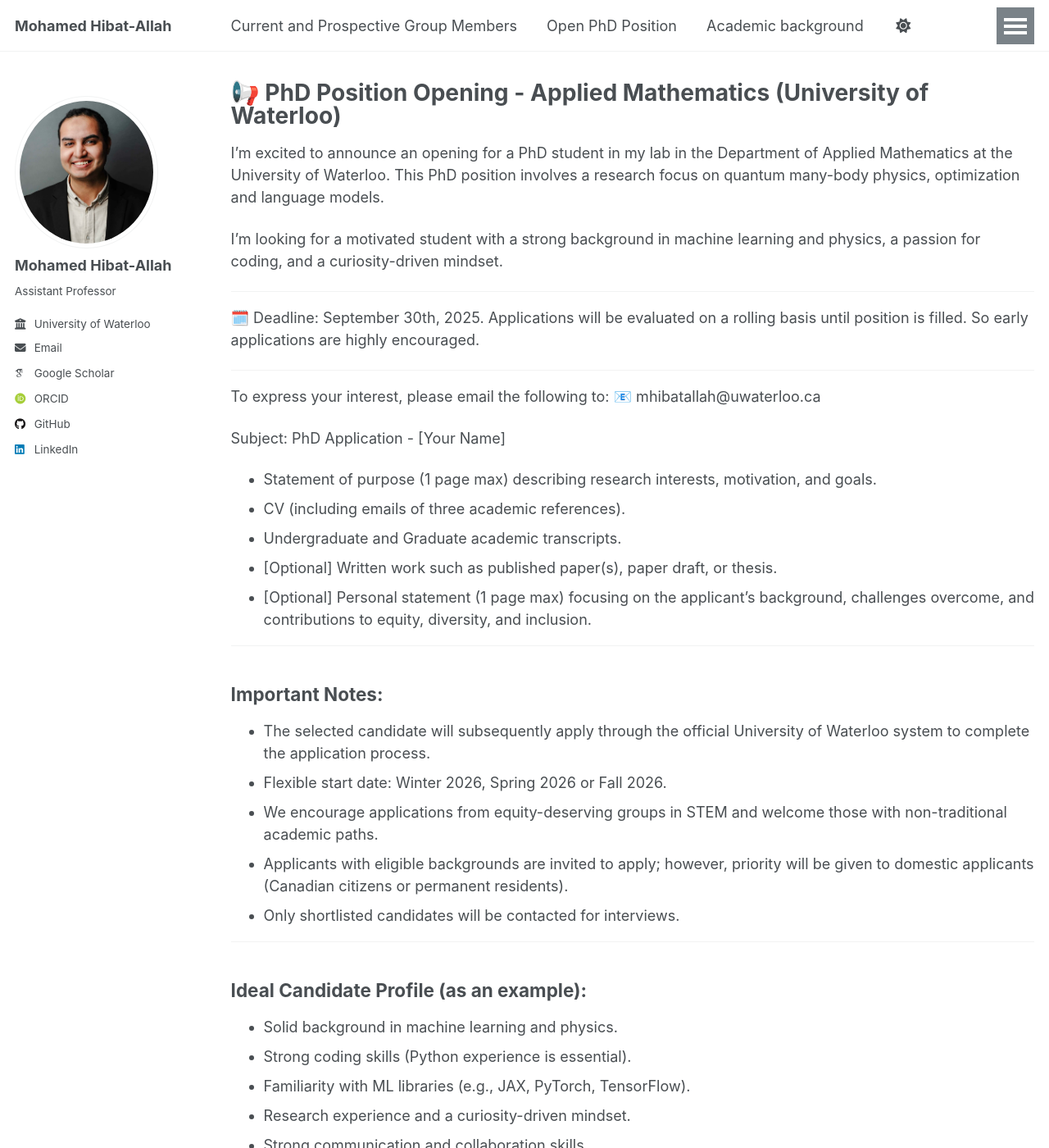
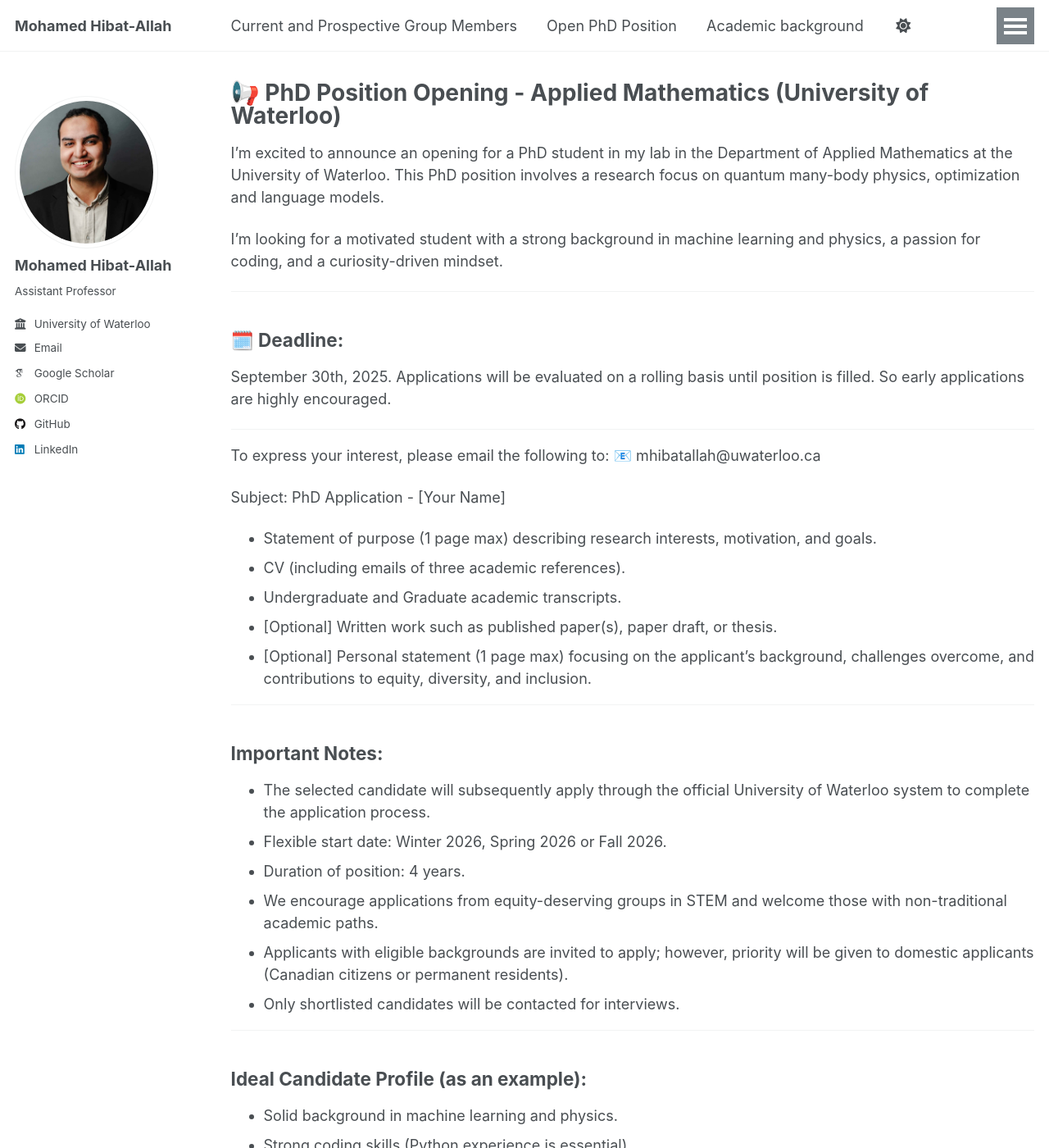
Before and after one commit to mhibatallah/mhibatallah.github.io, a Jekyll site: the page built from _pages/PhDPosition.md, in a window 1280 px wide and 1400 px high. Shown: the whole window at 82% size. Built offline with Jekyll 4.4.1, drawn with Linux system fonts in a browser that asks for light colours; some web fonts are replaced; a script that is not in the unit is left out.

Commit message:
Update position page

```diff
--- a/_pages/PhDPosition.md
+++ b/_pages/PhDPosition.md
@@ -10,7 +10,9 @@ I’m looking for a motivated student with a strong background in machine learni
 
 ---
 
-🗓️ Deadline: September 30th, 2025. Applications will be evaluated on a rolling basis until position is filled. So early applications are highly encouraged.
+## 🗓️ Deadline:
+
+September 30th, 2025. Applications will be evaluated on a rolling basis until position is filled. So early applications are highly encouraged.
 
 ---
 
@@ -30,6 +32,7 @@ Subject: PhD Application - [Your Name]
 
 * The selected candidate will subsequently apply through the official University of Waterloo system to complete the application process.
 * Flexible start date: Winter 2026, Spring 2026 or Fall 2026.
+* Duration of position: 4 years.
 * We encourage applications from equity-deserving groups in STEM and welcome those with non-traditional academic paths.
 * Applicants with eligible backgrounds are invited to apply; however, priority will be given to domestic applicants (Canadian citizens or permanent residents).
 * Only shortlisted candidates will be contacted for interviews.
```
